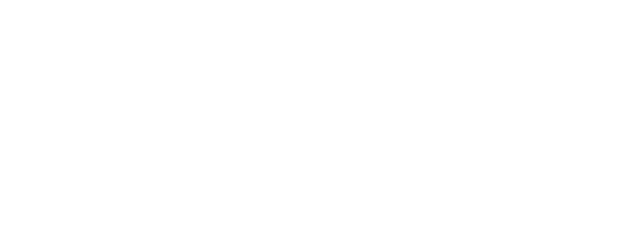
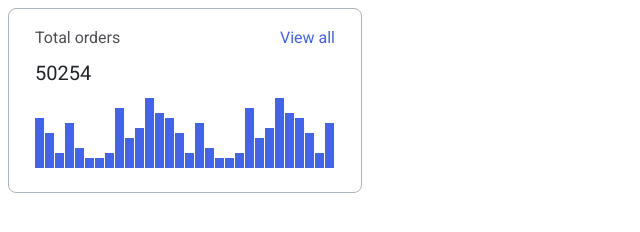
Before and after one commit to js-tasks-ru/htmlcss-20210513_mkhd, a website: page 04-lection2/01-histogram/index.html in a window 1280 px wide. Shown: the whole page, without its empty margins (0-640 px from the left). Drawn offline with Linux system fonts and the light colour scheme.

Commit message:
histogram

```diff
--- a/04-lection2/01-histogram/histogram.css
+++ b/04-lection2/01-histogram/histogram.css
@@ -0,0 +1,43 @@
+.histogram {
+  width: 354px;
+  height: 185px;
+  border: 1px solid #acb5bd;
+  box-sizing: border-box;
+  border-radius: 8px;
+  padding: 16px 26px 24px 26px;
+  display: flex;
+  flex-direction: column;
+}
+
+.histogram__header {
+  display: flex;
+  justify-content: space-between;
+}
+
+.histogram__title {
+  color: var(--black);
+  opacity: 0.8;
+}
+
+.histogram__view-all a {
+  color: #4263eb;
+  text-decoration: none;
+}
+
+.histogram__number {
+  font-size: 20px;
+  color: var(--black);
+  margin-top: 6px;
+}
+
+.histogram__bars {
+  display: flex;
+  align-items: flex-end;
+  flex-grow: 1;
+}
+
+.histogram__bar {
+  width: 9px;
+  margin-right: 1px;
+  background-color: #4263eb;
+}
--- a/04-lection2/01-histogram/index.html
+++ b/04-lection2/01-histogram/index.html
@@ -1,11 +1,49 @@
 <!DOCTYPE html>
 <!-- Страница с гистограммой -->
 <html lang="ru">
-    <head>
-        <link rel="stylesheet" href="../../assets/css/main.css">
-        <link rel="stylesheet" href="./histogram.css">
-    </head>
-    <body>
-
-    </body>
+  <head>
+    <link rel="stylesheet" href="../../assets/css/main.css" />
+    <link rel="stylesheet" href="./histogram.css" />
+  </head>
+  <body>
+    <div class="histogram">
+      <div class="histogram__header">
+        <div class="histogram__title">Total orders</div>
+        <div class="histogram__view-all"><a href="">View all</a></div>
+      </div>
+      <div class="histogram__number">50254</div>
+      <div class="histogram__bars">
+        <div class="histogram__bar" style="height: 50px"></div>
+        <div class="histogram__bar" style="height: 35px"></div>
+        <div class="histogram__bar" style="height: 15px"></div>
+        <div class="histogram__bar" style="height: 45px"></div>
+        <div class="histogram__bar" style="height: 20px"></div>
+        <div class="histogram__bar" style="height: 10px"></div>
+        <div class="histogram__bar" style="height: 10px"></div>
+        <div class="histogram__bar" style="height: 15px"></div>
+        <div class="histogram__bar" style="height: 60px"></div>
+        <div class="histogram__bar" style="height: 30px"></div>
+        <div class="histogram__bar" style="height: 40px"></div>
+        <div class="histogram__bar" style="height: 70px"></div>
+        <div class="histogram__bar" style="height: 55px"></div>
+        <div class="histogram__bar" style="height: 50px"></div>
+        <div class="histogram__bar" style="height: 35px"></div>
+        <div class="histogram__bar" style="height: 15px"></div>
+        <div class="histogram__bar" style="height: 45px"></div>
+        <div class="histogram__bar" style="height: 20px"></div>
+        <div class="histogram__bar" style="height: 10px"></div>
+        <div class="histogram__bar" style="height: 10px"></div>
+        <div class="histogram__bar" style="height: 15px"></div>
+        <div class="histogram__bar" style="height: 60px"></div>
+        <div class="histogram__bar" style="height: 30px"></div>
+        <div class="histogram__bar" style="height: 40px"></div>
+        <div class="histogram__bar" style="height: 70px"></div>
+        <div class="histogram__bar" style="height: 55px"></div>
+        <div class="histogram__bar" style="height: 50px"></div>
+        <div class="histogram__bar" style="height: 35px"></div>
+        <div class="histogram__bar" style="height: 15px"></div>
+        <div class="histogram__bar" style="height: 45px"></div>
+      </div>
+    </div>
+  </body>
 </html>
--- a/assets/css/main.css
+++ b/assets/css/main.css
@@ -23,3 +23,13 @@
   font-family: 'Roboto', sans-serif;
   box-sizing: border-box;
 }
+
+body {
+  line-height: 1.6;
+}
+
+h1,
+h2,
+h3 {
+  line-height: 1.1;
+}
```
